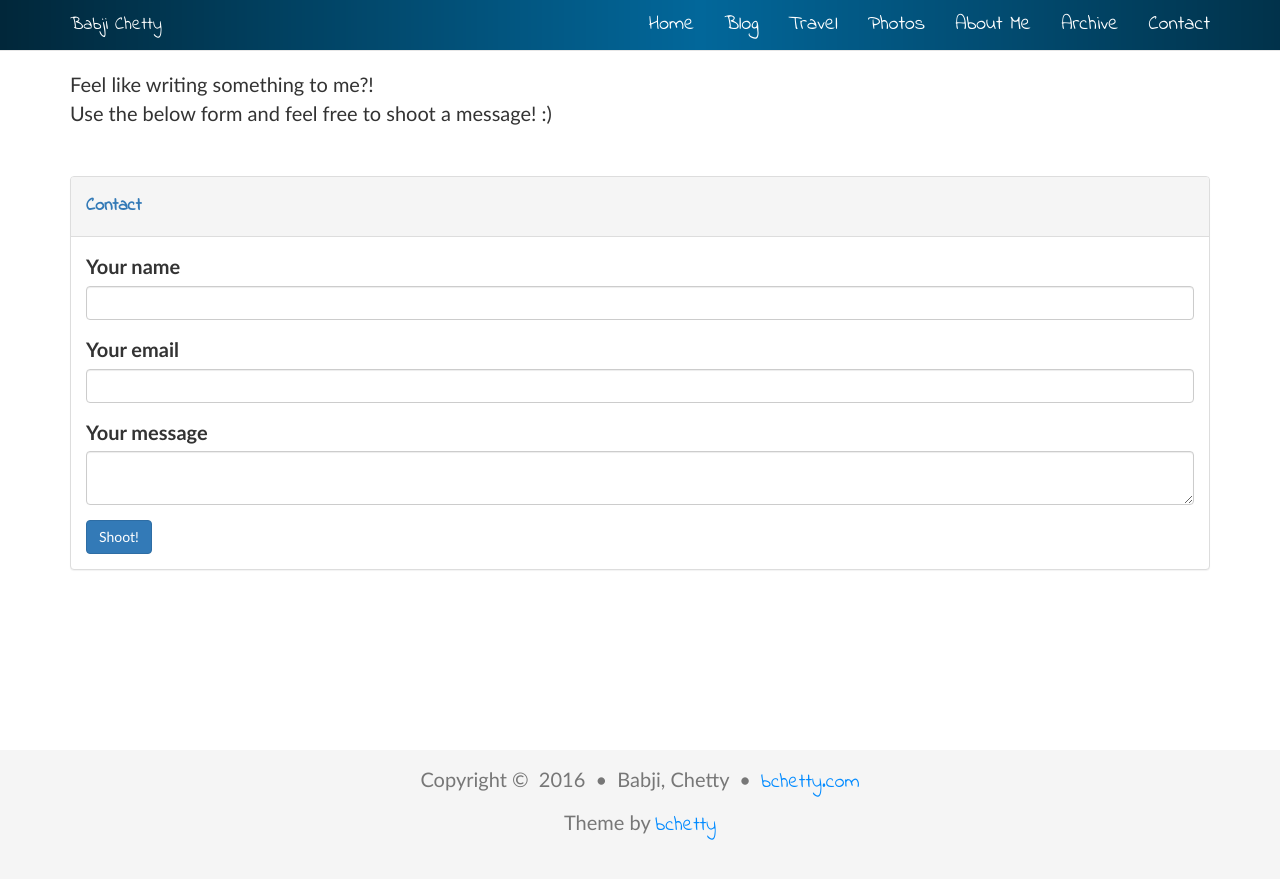
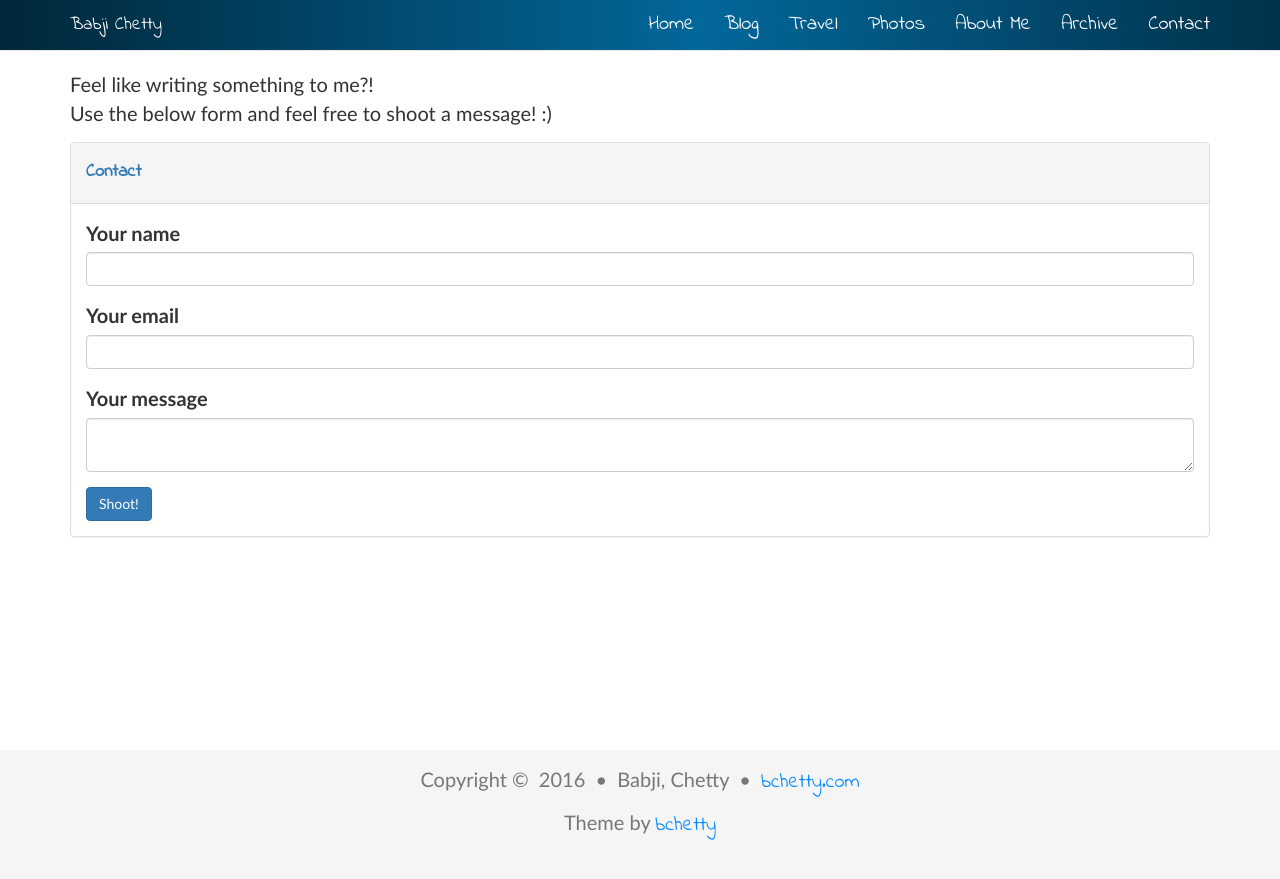
Before and after one commit to bchetty/bchetty.github.io, a Jekyll site: the page built from contact/index.md, in a window 1280 px wide. Shown: the top 879 px of the page. Built offline with Jekyll 4.4.1, drawn with Linux system fonts in a browser that asks for light colours; nearby versions of some CDN libraries.

Commit message:
Removed line and added margin

```diff
--- a/contact/index.md
+++ b/contact/index.md
@@ -6,9 +6,7 @@ comments: false
 Feel like writing something to me?!<br/>
 Use the below form and feel free to shoot a message! :)
 
-<br/>
-
-<div class="panel panel-default shadow1">
+<div class="panel panel-default shadow1" style="margin-top: 15px;">
       <div class="panel-heading">
         <h4 class="text-primary">Contact</h4>
       </div>
```
